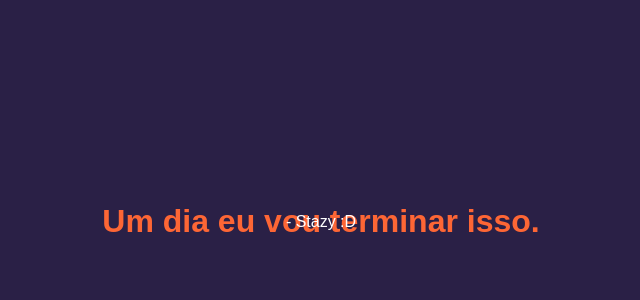
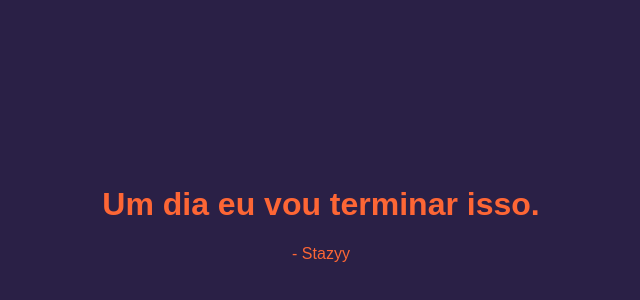
Before and after one commit to stazykk/stazykk.github.io, a plain HTML site: page index.html in a window 1280 px wide. Shown: the part 178-478 px from the top of the page, without its empty margins (319-959 px from the left). Drawn offline with Linux system fonts and the light colour scheme.

Commit message:
Update index.html

```diff
--- a/index.html
+++ b/index.html
@@ -22,18 +22,6 @@
 			white-space: nowrap;
 			animation: escrever 4s steps(30) forwards;
 		}
-.texto2 {
-		    font-family: 'sagoe', sans-serif;
-			color: #FFFFFF;
-			text-align: center;
-			position: absolute;
-			top: 50%;
-			left: 50%;
-			transform: translate(-50%, -50%);
-			overflow: hidden;
-			white-space: nowrap;
-			animation: escrever 4s steps(30) forwards;
-		}
 		@keyframes escrever {
 			from { width: 0; }
 			to { width: 100%; }
@@ -43,9 +31,7 @@
 <body>
 	<div class="texto">
 		<h1>Um dia eu vou terminar isso.</h1>
+<p>- Stazyy</p>
 	</div>
-        <div class="texto2">
-          <p>- Stazy :D</p>
-        </div>
 </body>
 </html>
```
